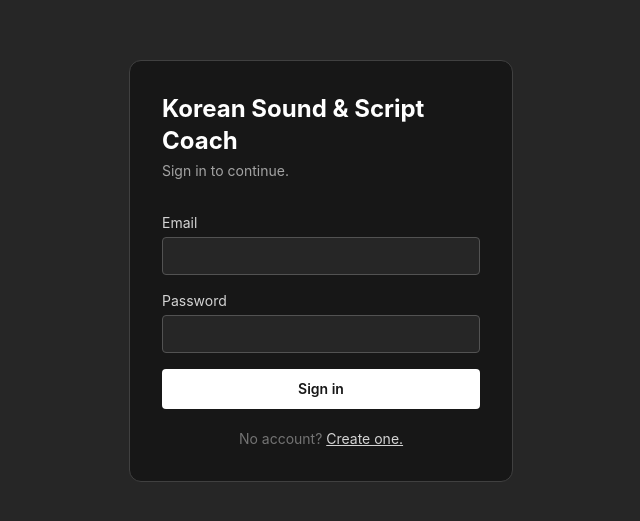
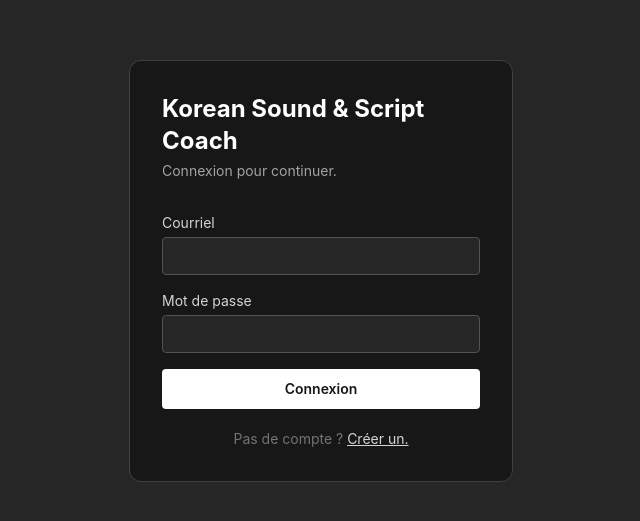
Before and after one commit to ameliepigeonart-sudo/korean-coach, a React (Vite) app: page / in a window 1280 px wide. Shown: the part 129-650 px from the top of the page, without its empty margins (319-959 px from the left). Built offline with nearby package versions, Linux system fonts and the light colour scheme; no server answers.

Commit message:
Update Auth.jsx

```diff
--- a/src/components/Auth.jsx
+++ b/src/components/Auth.jsx
@@ -27,11 +27,11 @@ export default function Auth() {
       <div className="w-full max-w-sm bg-neutral-900 border border-neutral-700 rounded-xl p-8">
         <h1 className="text-2xl font-bold text-white mb-1">Korean Sound & Script Coach</h1>
         <p className="text-neutral-400 mb-8 text-sm">
-          {mode === 'signin' ? 'Sign in to continue.' : 'Create an account.'}
+          {mode === 'signin' ? 'Connexion pour continuer.' : 'Créer un compte.'}
         </p>
         <form onSubmit={handleSubmit} className="space-y-4">
           <div>
-            <label className="block text-sm text-neutral-300 mb-1">Email</label>
+            <label className="block text-sm text-neutral-300 mb-1">Courriel</label>
             <input
               type="email"
               value={email}
@@ -41,7 +41,7 @@ export default function Auth() {
             />
           </div>
           <div>
-            <label className="block text-sm text-neutral-300 mb-1">Password</label>
+            <label className="block text-sm text-neutral-300 mb-1">Mot de passe</label>
             <input
               type="password"
               value={password}
@@ -56,20 +56,20 @@ export default function Auth() {
             disabled={loading}
             className="w-full bg-white text-neutral-900 font-semibold py-2.5 rounded text-sm hover:bg-neutral-100 transition-colors disabled:opacity-50"
           >
-            {loading ? 'Loading...' : mode === 'signin' ? 'Sign in' : 'Create account'}
+            {loading ? 'Chargement...' : mode === 'signin' ? 'Connexion' : 'Créer un compte'}
           </button>
         </form>
         <p className="mt-5 text-sm text-neutral-500 text-center">
           {mode === 'signin' ? (
-            <>No account?{' '}
+            <>Pas de compte ?{' '}
               <button onClick={() => setMode('signup')} className="text-neutral-300 underline">
-                Create one.
+                Créer un.
               </button>
             </>
           ) : (
-            <>Have an account?{' '}
+            <>Déjà un compte ?{' '}
               <button onClick={() => setMode('signin')} className="text-neutral-300 underline">
-                Sign in.
+                Connexion.
               </button>
             </>
           )}
```
